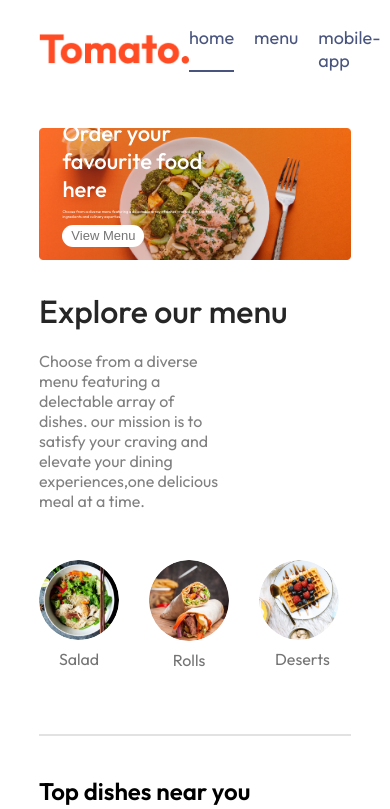
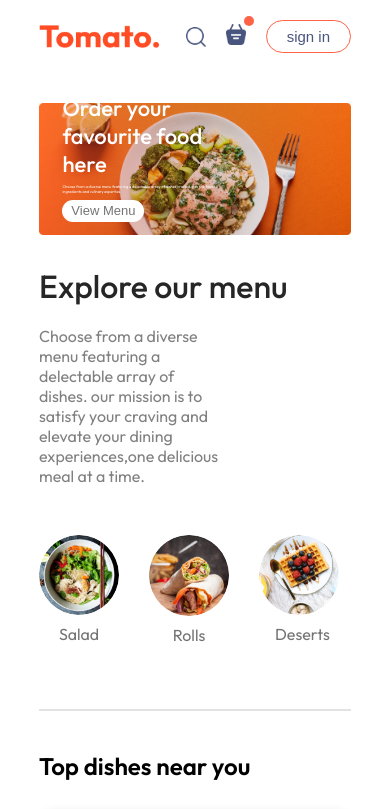
Before and after one commit to Deepanshumelkani77/Tomato, a React (Vite) app: page / in a window 390 px wide. Shown: the top 809 px of the page. Built offline with nearby package versions, Linux system fonts and the light colour scheme.

Commit message:
make navbar responsive

```diff
--- a/src/components/navbar/Navbar.css
+++ b/src/components/navbar/Navbar.css
@@ -59,3 +59,66 @@
     top:-8px;
     right: -8px;
 }
+
+@media (max-width:1050px)
+{
+
+.navbar .logo{
+    width:140px;
+
+}
+
+.navbar-menu{
+font-size: 17px;
+    gap:20px;
+}
+
+.navbar-right{
+    gap:30px;
+
+}
+.navbar-right img{
+    width:22px
+}
+.navbar-right button{
+    padding:8px 25px;
+}
+
+}
+
+@media (max-width:900px)
+{
+
+.navbar .logo{
+    width:120px;
+
+}
+
+.navbar-menu{
+font-size: 16px;
+    gap:15px;
+}
+
+.navbar-right{
+    gap:20px;
+
+}
+.navbar-right img{
+    width:20px
+}
+.navbar-right button{
+    padding:7px 20px;
+    font-size: 15px;
+}
+
+}
+
+@media (max-width:750px)
+{
+
+.navbar-menu{
+display: none;
+}
+
+
+}
```
